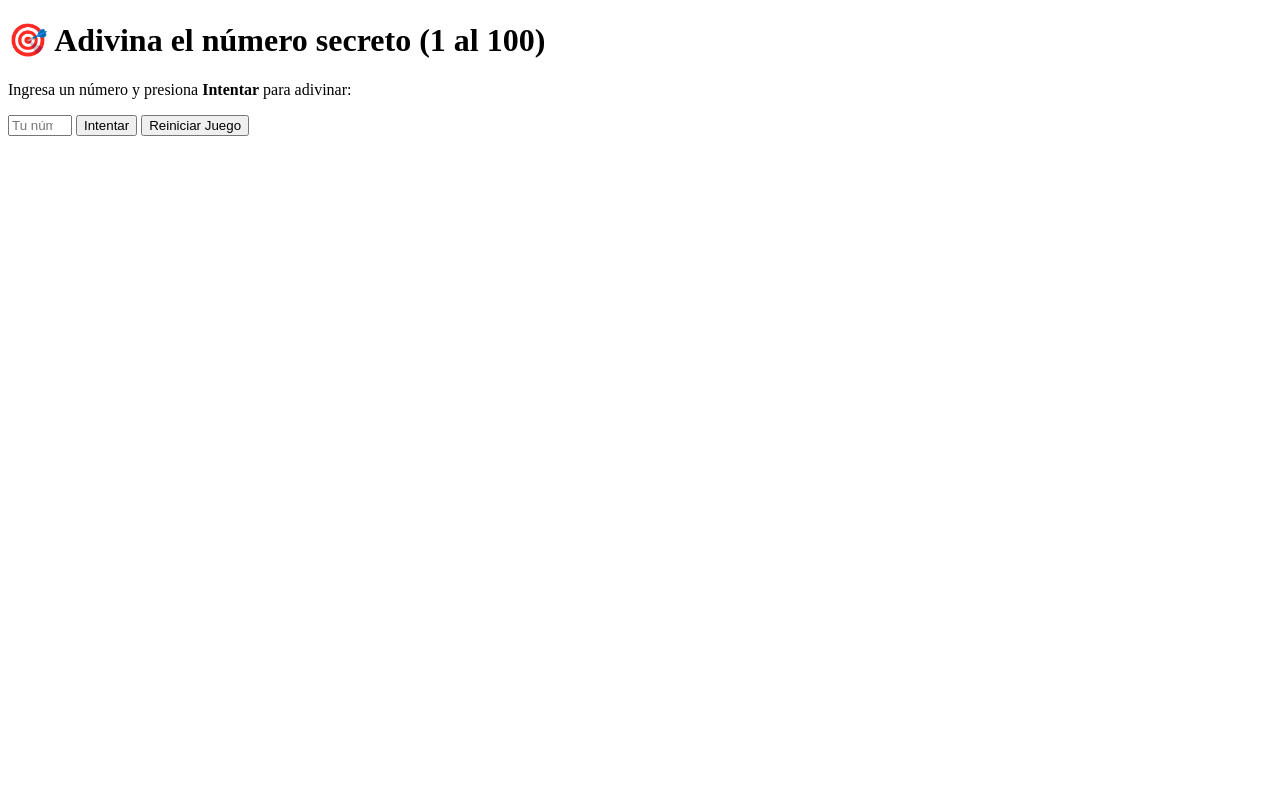
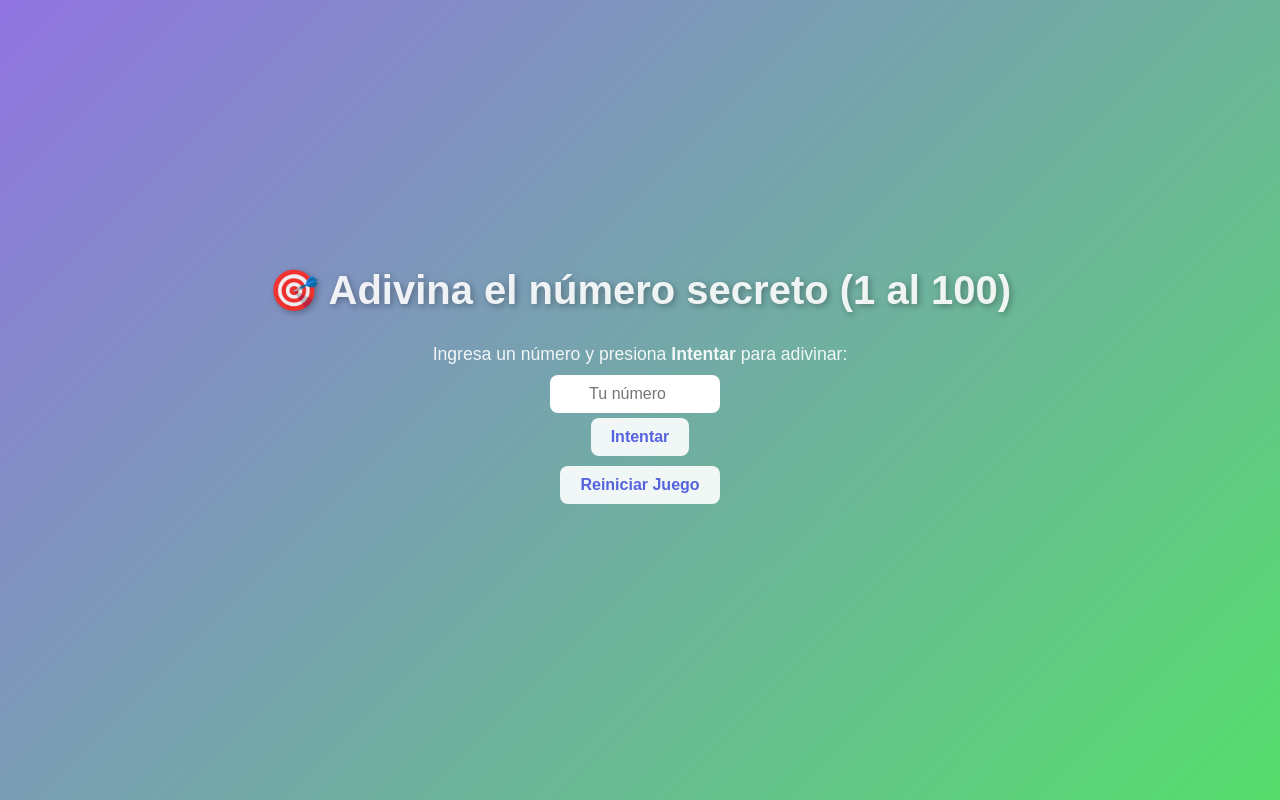
Before and after one commit to gbmrduque3/evalucion1, a plain HTML site: page index.html in a window 1280 px wide. Drawn offline with Linux system fonts and the light colour scheme.

Commit message:
Readme  y Style
Agregué el archivo Readme y edité el estilo de mi codigo

```diff
--- a/style.css
+++ b/style.css
@@ -0,0 +1,88 @@
+body {
+  font-family: 'Poppins', sans-serif;
+  background: linear-gradient(135deg, #9174e2, #55de6c);
+  color: #ffffffe5;
+  text-align: center;
+  margin: 0;
+  padding: 0;
+  height: 100vh;
+  display: flex;
+  flex-direction: column;
+  justify-content: center;
+  align-items: center;
+}
+
+/* === Título principal === */
+h1 {
+  font-size: 2.5rem;
+  margin-bottom: 20px;
+  text-shadow: 2px 2px 6px rgba(0, 0, 0, 0.3);
+}
+
+/* === Texto descriptivo === */
+p {
+  font-size: 1.1rem;
+  margin: 10px 0;
+}
+
+/* === Caja de entrada === */
+input[type="number"] {
+  width: 150px;
+  padding: 10px;
+  border: none;
+  border-radius: 8px;
+  font-size: 1rem;
+  text-align: center;
+  margin-right: 10px;
+  outline: none;
+  transition: all 0.3s ease;
+}
+
+input[type="number"]:focus {
+  box-shadow: 0 0 10px #ffffffe5;
+}
+
+/* === Botones === */
+button {
+  background-color: #ffffffe5;
+  color: #5563DE;
+  border: none;
+  border-radius: 8px;
+  padding: 10px 20px;
+  font-size: 1rem;
+  font-weight: bold;
+  cursor: pointer;
+  transition: all 0.3s ease;
+  margin: 5px;
+}
+
+button:hover {
+  background-color: #5563DE;
+  color: #ffffffe5;
+  transform: scale(1.05);
+  box-shadow: 0 4px 12px rgba(0, 0, 0, 0.2);
+}
+
+/* === Mensajes de retroalimentación === */
+#feedback {
+  font-size: 1.3rem;
+  font-weight: bold;
+  margin-top: 20px;
+  text-shadow: 1px 1px 4px rgba(0, 0, 0, 0.4);
+}
+
+#attempts {
+  font-size: 1rem;
+  margin-top: 10px;
+  opacity: 0.9;
+}
+
+/* === Animaciones === */
+@keyframes pop {
+  0% { transform: scale(0.8); opacity: 0; }
+  100% { transform: scale(1); opacity: 1; }
+}
+
+#feedback {
+  animation: pop 0.4s ease;
+}
```
Also changed, not shown: index.html (indentation only), 1 other file.
